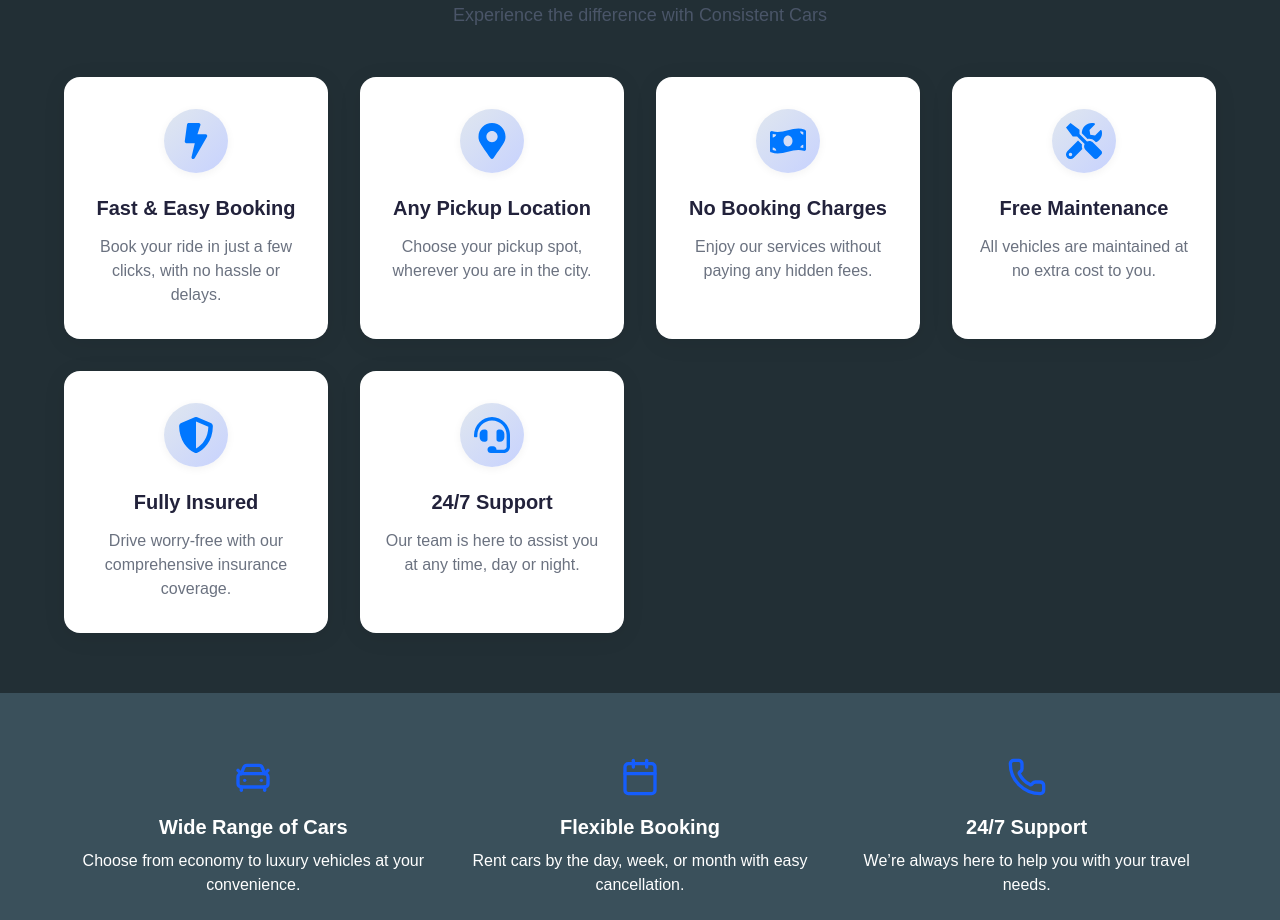
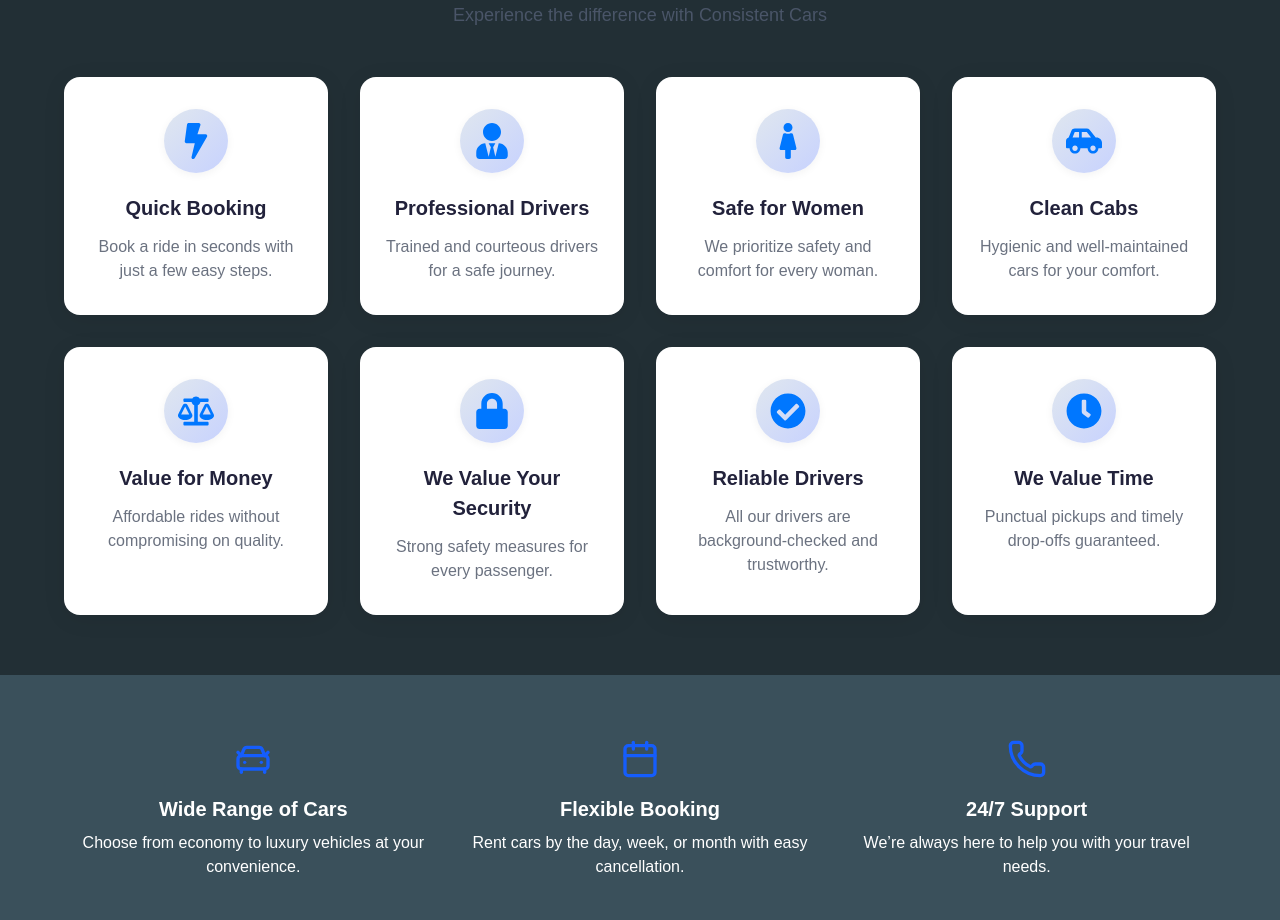
Before and after one commit to priyanshu051sharma-blip/Consistent-cars-demo-, a Next.js app: page / in a window 1280 px wide. Shown: the part 940-1860 px from the top of the page. Built offline with nearby package versions, Linux system fonts and the light colour scheme.

Commit message:
Update whychooseus.tsx

```diff
--- a/src/components/Why Choose Us/whychooseus.tsx
+++ b/src/components/Why Choose Us/whychooseus.tsx
@@ -1,44 +1,58 @@
 import React from "react";
 import {
+  FaUserTie,
+  FaFemale,
+  FaCarSide,
+  FaBalanceScale,
+  FaLock,
+  FaClock,
+  FaThumbsUp,
   FaBolt,
-  FaMapMarkerAlt,
-  FaMoneyBillWave,
-  FaTools,
-  FaShieldAlt,
-  FaHeadset,
+  FaSmile,
+  FaCheckCircle,
 } from "react-icons/fa";
 
 const features = [
   {
     icon: <FaBolt size={36} color="#0077ff" />,
-    title: "Fast & Easy Booking",
-    description:
-      "Book your ride in just a few clicks, with no hassle or delays.",
+    title: "Quick Booking",
+    description: "Book a ride in seconds with just a few easy steps.",
+  },
+
+  {
+    icon: <FaUserTie size={36} color="#0077ff" />,
+    title: "Professional Drivers",
+    description: "Trained and courteous drivers for a safe journey.",
   },
   {
-    icon: <FaMapMarkerAlt size={36} color="#0077ff" />,
-    title: "Any Pickup Location",
-    description: "Choose your pickup spot, wherever you are in the city.",
+    icon: <FaFemale size={36} color="#0077ff" />,
+    title: "Safe for Women",
+    description: "We prioritize safety and comfort for every woman.",
   },
   {
-    icon: <FaMoneyBillWave size={36} color="#0077ff" />,
-    title: "No Booking Charges",
-    description: "Enjoy our services without paying any hidden fees.",
+    icon: <FaCarSide size={36} color="#0077ff" />,
+    title: "Clean Cabs",
+    description: "Hygienic and well-maintained cars for your comfort.",
   },
   {
-    icon: <FaTools size={36} color="#0077ff" />,
-    title: "Free Maintenance",
-    description: "All vehicles are maintained at no extra cost to you.",
+    icon: <FaBalanceScale size={36} color="#0077ff" />,
+    title: "Value for Money",
+    description: "Affordable rides without compromising on quality.",
   },
   {
-    icon: <FaShieldAlt size={36} color="#0077ff" />,
-    title: "Fully Insured",
-    description: "Drive worry-free with our comprehensive insurance coverage.",
+    icon: <FaLock size={36} color="#0077ff" />,
+    title: "We Value Your Security",
+    description: "Strong safety measures for every passenger.",
   },
   {
-    icon: <FaHeadset size={36} color="#0077ff" />,
-    title: "24/7 Support",
-    description: "Our team is here to assist you at any time, day or night.",
+    icon: <FaCheckCircle size={36} color="#0077ff" />,
+    title: "Reliable Drivers",
+    description: "All our drivers are background-checked and trustworthy.",
+  },
+  {
+    icon: <FaClock size={36} color="#0077ff" />,
+    title: "We Value Time",
+    description: "Punctual pickups and timely drop-offs guaranteed.",
   },
 ];
 
@@ -122,11 +136,11 @@ const WhyChooseUs: React.FC = () => {
         </div>
       </div>
       <style>{`
-                                .whychooseus-card:hover {
-                                        transform: translateY(-8px) scale(1.03);
-                                        box-shadow: 0 8px 32px rgba(0,0,0,0.12);
-                                }
-                        `}</style>
+        .whychooseus-card:hover {
+          transform: translateY(-8px) scale(1.03);
+          box-shadow: 0 8px 32px rgba(0,0,0,0.12);
+        }
+      `}</style>
     </section>
   );
 };
```
